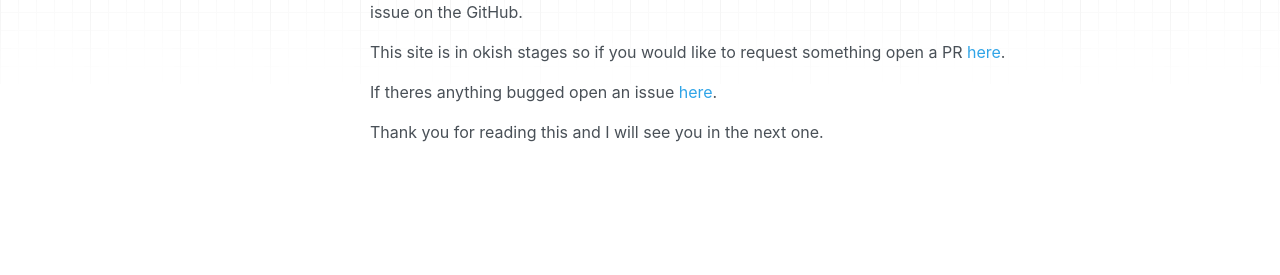
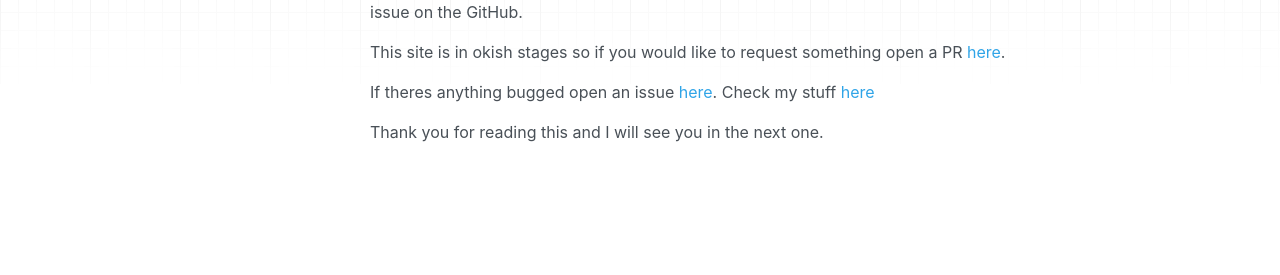
Before and after one commit to techmuse8/techmuse8.github.io, an MkDocs documentation site: the page built from docs/index.md, in a window 1280 px wide. Shown: the part 222-497 px from the top of the page. Built offline with MkDocs 1.6.1, drawn with Linux system fonts in a browser that asks for light colours; nearby versions of some CDN libraries.

Commit message:
added plugs here

```diff
--- a/docs/index.md
+++ b/docs/index.md
@@ -7,6 +7,7 @@ As you can see, I recently converted it to MarkDown to make it look nicer! If th
 This site is in okish stages so if you would like to request something open a PR [here](https://github.com/techmuse8/techmuse8.github.io/pulls).
 
 If theres anything bugged open an issue [here](https://github.com/techmuse8/techmuse8.github.io/issues).
+Check my stuff [here](https://techmuse8.github.io/Misc/Plugs/)
 
 Thank you for reading this and I will see you in the next one.
 
```
